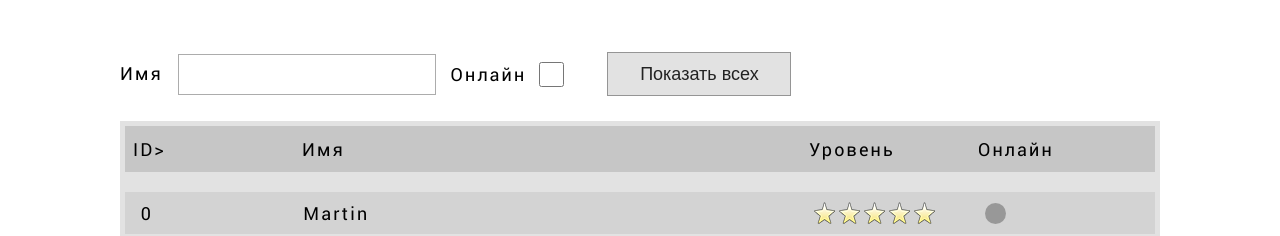
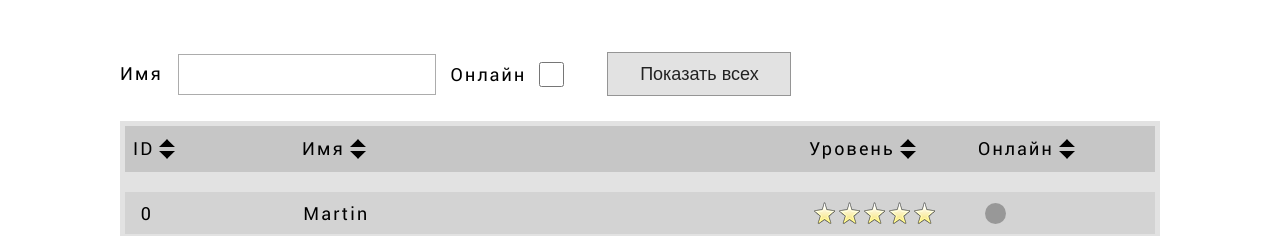
Before and after one commit to v9gel/panel, a Vue app: page / in a window 1280 px wide. Shown: the top 236 px of the page. Built offline with nearby package versions, Linux system fonts and the light colour scheme.

Commit message:
* Table сортировка

```diff
--- /dev/null
+++ b/src/common/sort.js
@@ -0,0 +1,21 @@
+export const SORT = {
+  NONE: "none",
+  MIN_MAX: "min-max",
+  MAX_MIN: "max-min",
+};
+
+export const nextSort = (currentSort) => {
+  if (currentSort === SORT.NONE) {
+    return SORT.MIN_MAX;
+  }
+
+  if (currentSort === SORT.MIN_MAX) {
+    return SORT.MAX_MIN;
+  }
+
+  if (currentSort === SORT.MAX_MIN) {
+    return SORT.NONE;
+  }
+
+  return SORT.NONE;
+};
--- /dev/null
+++ b/src/components/HeadSorter.vue
@@ -0,0 +1,34 @@
+<script setup>
+import Arrow from "./ui/Arrow.vue";
+import emitter, { changeSort } from "../emiter";
+import { defineProps, toRefs, ref } from "@vue/runtime-core";
+import { nextSort, SORT } from "../common/sort";
+
+const props = defineProps({ column: String });
+const { column } = toRefs(props);
+const currentSort = ref(SORT.NONE);
+
+emitter.on("change-sort", (event) => {
+  if (event.sortedColumn === column.value) {
+    currentSort.value = nextSort(event.currentSort);
+    return;
+  }
+
+  currentSort.value = SORT.NONE;
+});
+</script>
+
+<template>
+  <div>
+    <div class="title" @click="changeSort(column, currentSort)">
+      <slot></slot> <Arrow :sort="currentSort" />
+    </div>
+  </div>
+</template>
+
+<style scoped lang="less">
+.title {
+  display: flex;
+  cursor: pointer;
+}
+</style>
--- a/src/components/Table.vue
+++ b/src/components/Table.vue
@@ -1,11 +1,15 @@
 <script setup>
-import { defineProps, toRefs, ref } from "vue";
+import { defineProps, toRefs, ref, computed } from "vue";
 import Stars from "./ui/Stars.vue";
 import Status from "./ui/Status.vue";
 import ContextMenu from "./ContextMenu.vue";
 import emitter from "../emiter";
+import HeadSorter from "./HeadSorter.vue";
+import { nextSort, SORT } from "../common/sort";
 const props = defineProps({ players: [] });
 const { players } = toRefs(props);
+const sortedColumn = ref("");
+const sortType = ref(SORT.NONE);
 
 const contextMenuVisible = ref(false);
 const point = ref({ x: 0, y: 0 });
@@ -17,6 +21,36 @@ const showContextMenu = (e, id) => {
 };
 
 emitter.on("hide-context-menu", () => (contextMenuVisible.value = false));
+
+emitter.on("change-sort", (event) => {
+  sortType.value = nextSort(event.currentSort);
+  sortedColumn.value = event.sortedColumn;
+});
+
+const sortedPlayers = (type, col) => {
+  const tempPlayers = [...players.value];
+
+  if (type === SORT.NONE) {
+    return tempPlayers.reverse();
+  }
+
+  const splayers = tempPlayers.sort((a, b) => {
+    if (a[col] < b[col]) {
+      return col === 1;
+    }
+    if (a[col] > b[col]) {
+      return -1;
+    }
+
+    return 0;
+  });
+
+  if (type === SORT.MIN_MAX) {
+    return splayers;
+  }
+
+  return splayers.reverse();
+};
 </script>
 
 <template>
@@ -24,15 +58,18 @@ emitter.on("hide-context-menu", () => (contextMenuVisible.value = false));
     <table cellpadding="4" cellspacing="4">
       <thead>
         <tr class="head">
-          <th>ID></th>
-          <th>Имя</th>
-          <th>Уровень</th>
-          <th>Онлайн</th>
+          <th><HeadSorter column="id"> ID </HeadSorter></th>
+          <th><HeadSorter column="name"> Имя </HeadSorter></th>
+          <th><HeadSorter column="level"> Уровень </HeadSorter></th>
+          <th><HeadSorter column="online"> Онлайн </HeadSorter></th>
         </tr>
       </thead>
       <tbody v-if="players.length > 0">
         <tr
-          v-for="(player, index) in players"
+          v-for="(player, index) in sortedPlayers(
+            sortType,
+            sortedColumn
+          ).reverse()"
           :key="index"
           class="data"
           @mousedown.right="showContextMenu($event, player.id)"
--- /dev/null
+++ b/src/components/ui/Arrow.vue
@@ -0,0 +1,29 @@
+<script setup>
+import { defineProps, toRefs } from "vue";
+const props = defineProps({ sort: String });
+const { sort } = toRefs(props);
+</script>
+
+<template>
+  <div :class="[sort]" />
+</template>
+
+<style scoped lang="less">
+div {
+  margin-left: 5px;
+  width: 16px;
+  height: 20px;
+}
+.none {
+  background-image: url(../../assets/arrow-black-black.png);
+}
+
+.min-max,
+.max-min {
+  background-image: url(../../assets/arrow-white-black.png);
+}
+
+.max-min {
+  transform: rotate(180deg);
+}
+</style>
--- a/src/components/ui/Button.vue
+++ b/src/components/ui/Button.vue
@@ -1,7 +1,4 @@
-<script setup>
-import { ref } from "vue";
-const value = ref("Player");
-</script>
+<script setup></script>
 
 <template>
   <button class="active"><slot></slot></button>
--- a/src/emiter/index.js
+++ b/src/emiter/index.js
@@ -13,4 +13,8 @@ export const hidePopup = () => {
   emitter.emit("hide-popup");
 };
 
+export const changeSort = (sortedColumn, currentSort) => {
+  emitter.emit("change-sort", { sortedColumn, currentSort });
+};
+
 export default emitter;
```
Also changed, not shown: src/assets/arrow-black-black.png (added), src/assets/arrow-white-black.png (added).
